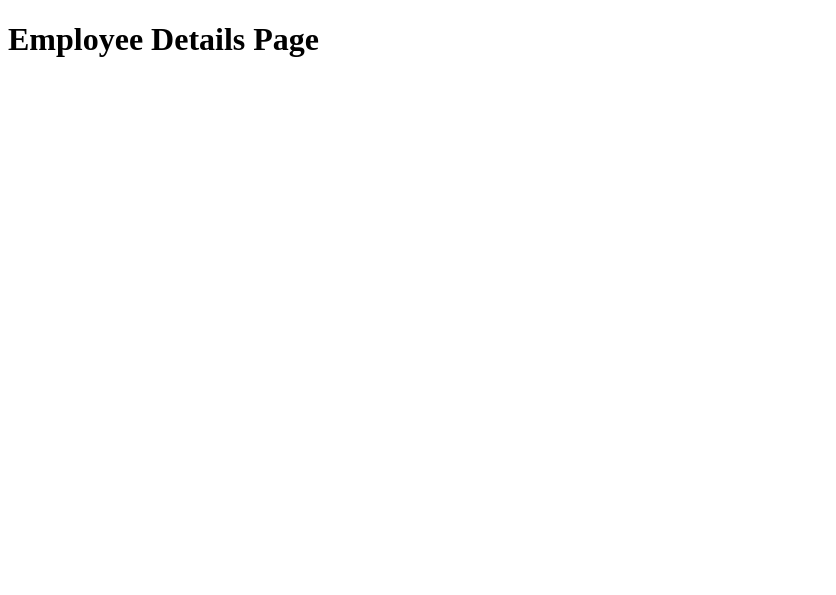
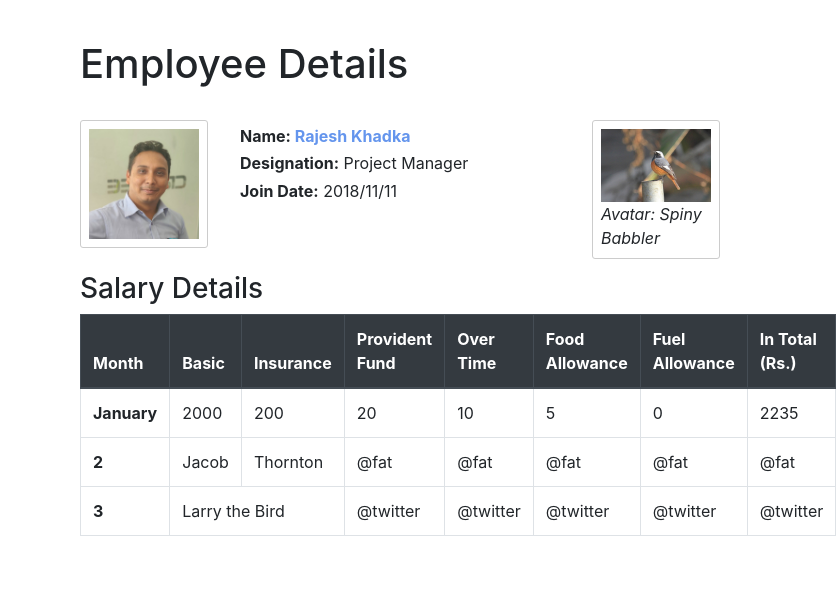
Before and after one commit to susantp/electron-employee, an Electron app: page windows/details/employeeDetails.html in a window 800 px wide. Shown: the whole page, 836 px wide, since content can reach past the window. Drawn offline with nearby package versions, Linux system fonts and the light colour scheme; no server answers.

Commit message:
detail page designed

```diff
--- a/main.js
+++ b/main.js
@@ -75,7 +75,7 @@ app.on("ready", () => {
 
   // employee details window
   detailW = new BrowserWindow({
-    width: 800,
+    width: 1200,
     height: 600,
     show: false,
     webPreferences: {
--- a/windows/details/employeeDetails.html
+++ b/windows/details/employeeDetails.html
@@ -4,10 +4,88 @@
   <meta charset="UTF-8" />
   <meta name="viewport" content="width=device-width, initial-scale=1.0" />
   <meta http-equiv="X-UA-Compatible" content="ie=edge" />
+  <link rel="stylesheet" href="https://stackpath.bootstrapcdn.com/bootstrap/4.4.1/css/bootstrap.min.css">
   <title>Employee Details</title>
+  <style>
+    .crupeeEmployeeDetails{padding: 5% 10%}
+    .crupeeEmployeeDetails h1{margin-bottom: 5%}
+    .employeeImg{width: 20%; padding: 0.5em; border: 1px solid #cccccc; border-radius: 3px; float: left}
+    .employeeName{width: 60%; float: left; padding-left: 5%}
+    .employeeName span{display: block; margin-top: 1%}
+    .employeeName span strong{font-width: bold;}
+    .employeeName strong span{color: cornflowerblue; display: inline-block}
+    .crupeeEmployeeTable{margin-top: 2%;}
+    .employeeAvatar{width: 20%; float: left; padding: 0.5em; border: 1px solid #cccccc; border-radius: 3px}
+    .employeeAvatar span{padding-top: 10px; font-style: italic}
+  </style>
 </head>
 <body>
-    <h1>Employee Details Page</h1>
+
+<div class="crupeeEmployeeDetails">
+  <h1>Employee Details</h1>
+  <div class="crupeeEmployeeDetailTop clearfix">
+    <div class="employeeImg">
+      <img src="rajuvai.jpg" alt="" class="img-fluid">
+    </div>
+    <div class="employeeName">
+      <strong>Name: <span>Rajesh Khadka</span></strong>
+      <span> <strong>Designation:</strong> Project Manager</span>
+      <span> <strong>Join Date:</strong> 2018/11/11</span>
+    </div>
+    <div class="employeeAvatar">
+      <img src="kadey.jpg" alt="" class="img-fluid">
+      <span>Avatar: Spiny Babbler</span>
+    </div>
+  </div>
+  <div class="crupeeEmployeeTable">
+    <h3>Salary Details</h3>
+    <table class="table table-bordered">
+      <thead class="thead-dark">
+      <tr>
+        <th scope="col">Month</th>
+        <th scope="col">Basic</th>
+        <th scope="col">Insurance</th>
+        <th scope="col">Provident Fund</th>
+        <th scope="col">Over Time</th>
+        <th scope="col">Food Allowance</th>
+        <th scope="col">Fuel Allowance</th>
+        <th scope="col">In Total (Rs.)</th>
+      </tr>
+      </thead>
+      <tbody>
+      <tr>
+        <th scope="row">January</th>
+        <td>2000</td>
+        <td>200</td>
+        <td>20</td>
+        <td>10</td>
+        <td>5</td>
+        <td>0</td>
+        <td>2235</td>
+      </tr>
+      <tr>
+        <th scope="row">2</th>
+        <td>Jacob</td>
+        <td>Thornton</td>
+        <td>@fat</td>
+        <td>@fat</td>
+        <td>@fat</td>
+        <td>@fat</td>
+        <td>@fat</td>
+      </tr>
+      <tr>
+        <th scope="row">3</th>
+        <td colspan="2">Larry the Bird</td>
+        <td>@twitter</td>
+        <td>@twitter</td>
+        <td>@twitter</td>
+        <td>@twitter</td>
+        <td>@twitter</td>
+      </tr>
+      </tbody>
+    </table>
+  </div>
+</div>
 </body>
 <script>
   require("./employeeDetails.js");
```
Also changed, not shown: windows/details/kadey.jpg (added), windows/details/rajuvai.jpg (added). Lines whose indentation alone changed are shown as unchanged.
